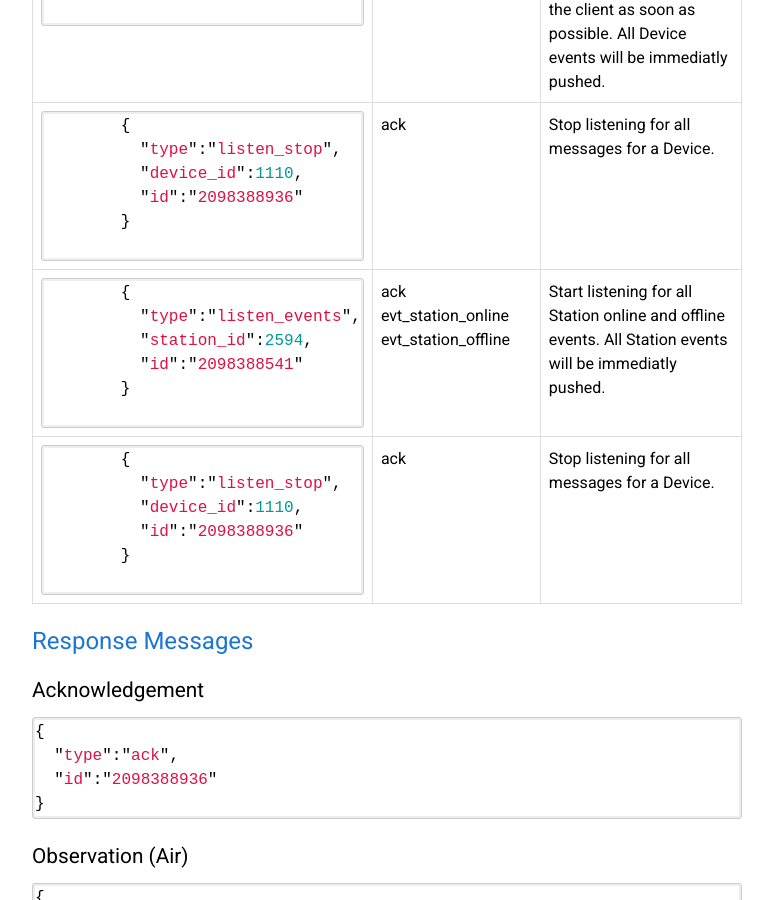
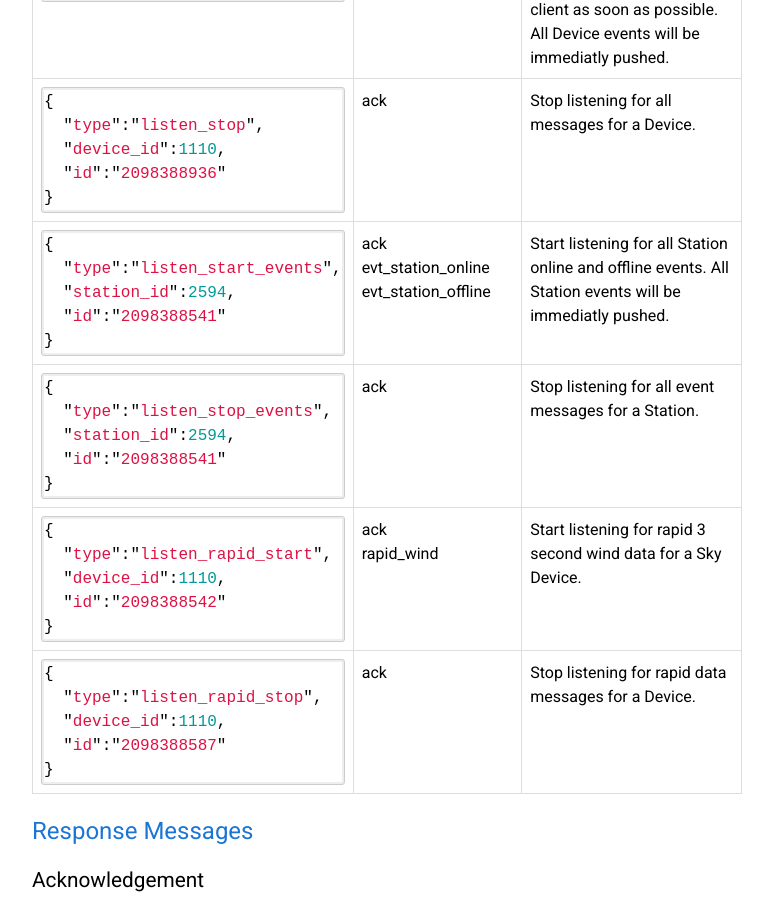
Before and after one commit to WeatherFlow/SmartWeather, a Jekyll site: the page built from api/ws.html, in a window 1280 px wide and 900 px high, scrolled down 744 px. Shown: the whole window, without its empty margins (378-1151 px from the left). Built offline with Jekyll 4.4.1, drawn with Linux system fonts in a browser that asks for light colours; nearby versions of some CDN libraries.

Commit message:
Update ws.html

```diff
--- a/api/ws.html
+++ b/api/ws.html
@@ -42,7 +42,7 @@ title: WeatherFlow Smart Weather API Websocket Reference
       <div class="code-highlight">
 {% highlight javascript %}
 {
-          "type":"listen_events",
+  "type":"listen_start_events",
   "station_id":2594,
   "id":"2098388541"
 }
@@ -56,14 +56,42 @@ title: WeatherFlow Smart Weather API Websocket Reference
       <div class="code-highlight">
 {% highlight javascript %}
 {
-          "type":"listen_stop",
-          "device_id":1110,
-          "id":"2098388936"
+  "type":"listen_stop_events",
+  "station_id":2594,
+  "id":"2098388541"
 }
 {% endhighlight %}
     </div>
     <td>ack</td>
-    <td>Stop listening for all messages for a Device.</td>
+    <td>Stop listening for all event messages for a Station.</td>
+  </tr>
+  <tr>
+    <td>
+      <div class="code-highlight">
+{% highlight javascript %}
+{
+  "type":"listen_rapid_start",
+  "device_id":1110,
+  "id":"2098388542"
+}
+{% endhighlight %}
+    </div>
+    <td>ack<br>rapid_wind</td>
+    <td>Start listening for rapid 3 second wind data for a Sky Device.</td>
+  </tr>
+  <tr>
+    <td>
+      <div class="code-highlight">
+{% highlight javascript %}
+{
+  "type":"listen_rapid_stop",
+  "device_id":1110,
+  "id":"2098388587"
+}
+{% endhighlight %}
+    </div>
+    <td>ack</td>
+    <td>Stop listening for rapid data messages for a Device.</td>
   </tr>
 
 </table>
```
Lines whose indentation alone changed are shown as unchanged.
